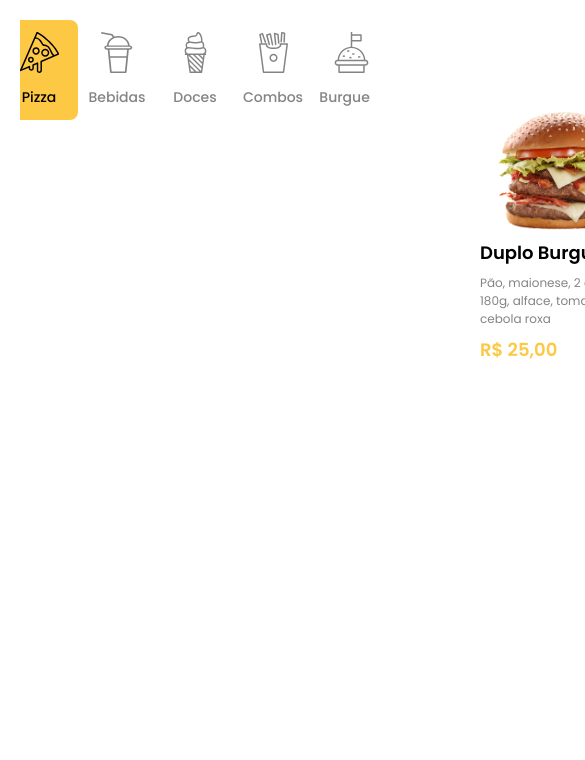
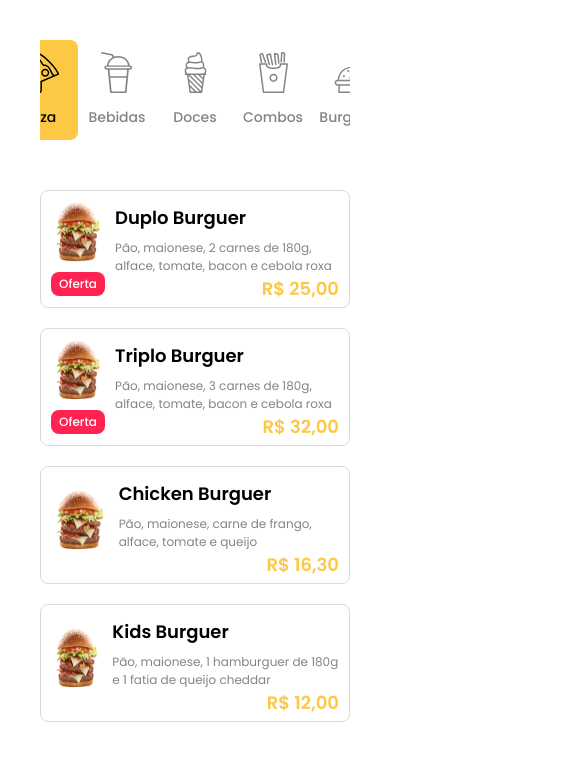
Before and after one commit to romulosous/restaurante, a Vue app: page / in a window 390 px wide. Shown: the top 760 px of the page, 585 px wide, since content can reach past the window. Built offline with nearby package versions, Linux system fonts and the light colour scheme; data requests are answered from the project's data file.

Commit message:
itemList responsive

```diff
--- a/src/App.vue
+++ b/src/App.vue
@@ -3,3 +3,12 @@
     <router-view />
   </div>
 </template>
+
+<style scoped>
+@media screen and (max-width: 767px) {
+  #app {
+    max-width: calc(100% - 20px);
+    margin: 20px;
+  }
+}
+</style>
--- a/src/components/Item.vue
+++ b/src/components/Item.vue
@@ -1,10 +1,14 @@
 <template>
   <div class="item">
-    <div class="item--tag" v-if="item.offer">Oferta</div>
-    <img class="item--img" src="../assets/images/0001.png" alt="" />
-    <h2 class="item--name">{{ item.name }}</h2>
-    <p class="item--description">{{ item.description }}</p>
-    <p class="item--price">{{ item.price | currency }}</p>
+    <div class="container">
+      <div class="item--tag" v-if="item.offer">Oferta</div>
+      <img class="item--img" src="../assets/images/0001.png" alt="" />
+    </div>
+    <div class="content">
+      <h2 class="item--name">{{ item.name }}</h2>
+      <p class="item--description">{{ item.description }}</p>
+      <p class="item--price">{{ item.price | currency }}</p>
+    </div>
   </div>
 </template>
 
@@ -70,4 +74,41 @@ export default {
   color: var(--yellow);
   margin: 8px auto;
 }
+
+/* Tablets */
+@media screen and (max-width: 767px) {
+  .item {
+    width: 100%;
+    height: fit-content;
+    border: 1px solid var(--light-grey);
+    display: flex;
+    margin: 10px 0;
+    padding: 5px 10px;
+  }
+
+  .item--img {
+    height: 60px;
+    order: 0;
+    margin: 0 0 10px 0;
+  }
+
+  .item--price {
+    text-align: right;
+    margin: 0 auto;
+  }
+
+  .item--tag {
+    position: static;
+    order: 1;
+    width: fit-content;
+  }
+
+  .container {
+    display: flex;
+    flex-direction: column;
+    align-items: center;
+    justify-content: center;
+    margin-right: 10px;
+  }
+}
 </style>
--- a/src/components/ItemsList.vue
+++ b/src/components/ItemsList.vue
@@ -31,4 +31,10 @@ export default {
   margin: 50px;
   display: flex;
 }
+@media screen and (max-width: 767px) {
+  .items-list {
+    flex-wrap: wrap;
+    margin: 20px;
+  }
+}
 </style>
--- a/src/views/Home.vue
+++ b/src/views/Home.vue
@@ -22,4 +22,10 @@ export default {
 .home {
   display: flex;
 }
+
+@media screen and (max-width: 767px) {
+  .home {
+    flex-direction: column;
+  }
+}
 </style>
```
